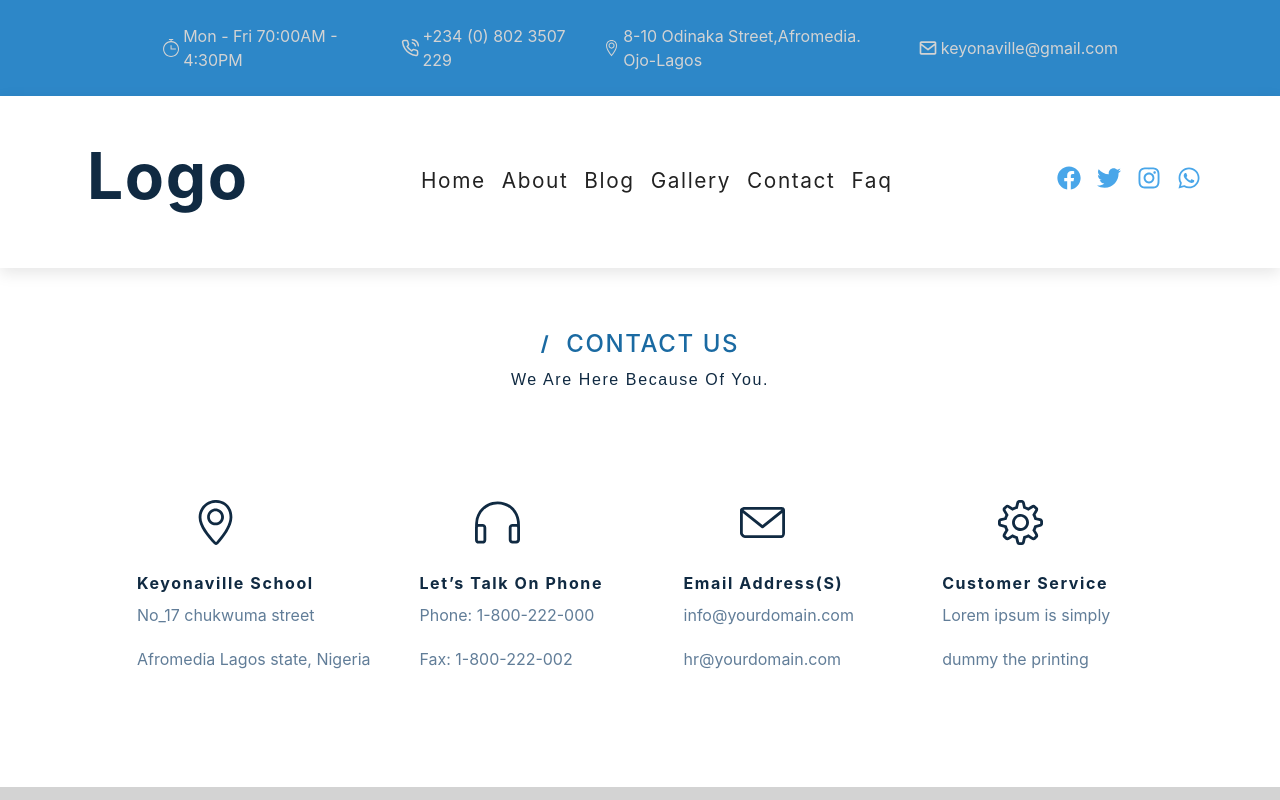
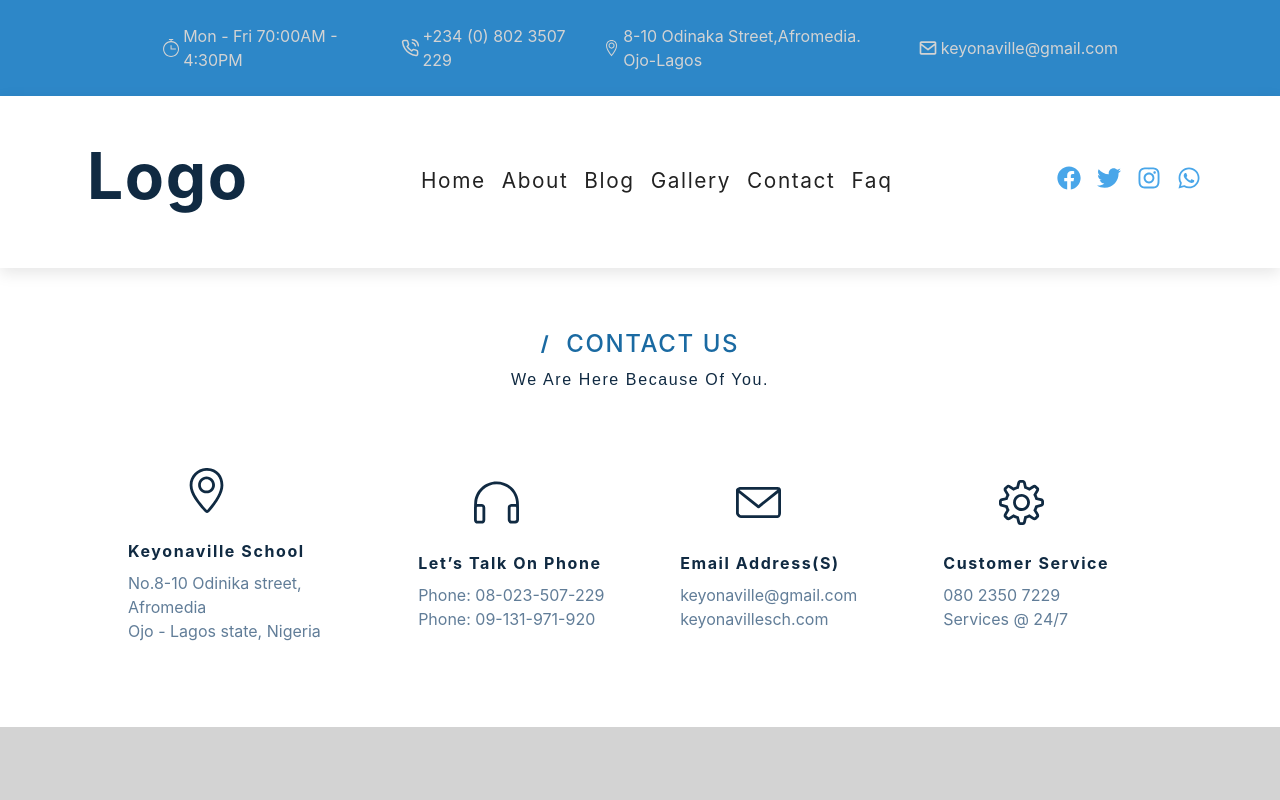
Before and after one commit to domchu/keyonaville, a Next.js app: page /contact in a window 1280 px wide. Shown: the top 800 px of the page. Built offline with nearby package versions, Linux system fonts and the light colour scheme.

Commit message:
chores:added all necessary addresses

```diff
--- a/Components/Contact/Contact.js
+++ b/Components/Contact/Contact.js
@@ -34,26 +34,34 @@ const Contact = () => {
           <Box>
             <SlLocationPin fontSize={45} className="contact-icon" />
             <h4>keyonaville school</h4>
-            <p>No_17 chukwuma street </p>
-            <p>Afromedia Lagos state, Nigeria</p>
+            <p>
+              No.8-10 Odinika street, Afromedia <br />
+              Ojo - Lagos state, Nigeria
+            </p>
           </Box>
           <Box>
             <SlEarphones fontSize={45} className="contact-icon" />
             <h4>Let’s talk on Phone</h4>
-            <p>Phone: 1-800-222-000 </p>
-            <p>Fax: 1-800-222-002</p>
+            <p>
+              Phone: 08-023-507-229 <br />
+              Phone: 09-131-971-920
+            </p>
           </Box>
           <Box>
             <SlEnvolope fontSize={45} className="contact-icon" />
             <h4>Email address(s)</h4>
-            <p>info@yourdomain.com</p>
-            <p>hr@yourdomain.com</p>
+            <p>
+              keyonaville@gmail.com <br />
+              keyonavillesch.com
+            </p>
           </Box>
           <Box>
             <SlSettings fontSize={45} className="contact-icon" />
             <h4>Customer service</h4>
-            <p>Lorem ipsum is simply</p>
-            <p>dummy the printing</p>
+            <p>
+              080 2350 7229 <br />
+              Services @ 24/7
+            </p>
           </Box>
         </Grid>
       </Box>
--- a/styles/globals.css
+++ b/styles/globals.css
@@ -518,8 +518,8 @@ main {
 .contact-links {
   width: 80%;
   margin: auto;
-  margin-top: 6rem;
-  margin-bottom: 6rem;
+  margin-top: 4rem;
+  margin-bottom: 4rem;
 }
 
 .contact-icon {
--- a/styles/globals.scss
+++ b/styles/globals.scss
@@ -459,8 +459,8 @@ main {
 .contact-links{
 width: 80%;
 margin: auto;
-margin-top: 6rem;
-margin-bottom: 6rem;
+margin-top: 4rem;
+margin-bottom: 4rem;
 }
 .contact-icon{
   margin-left: 3.5rem;
```
